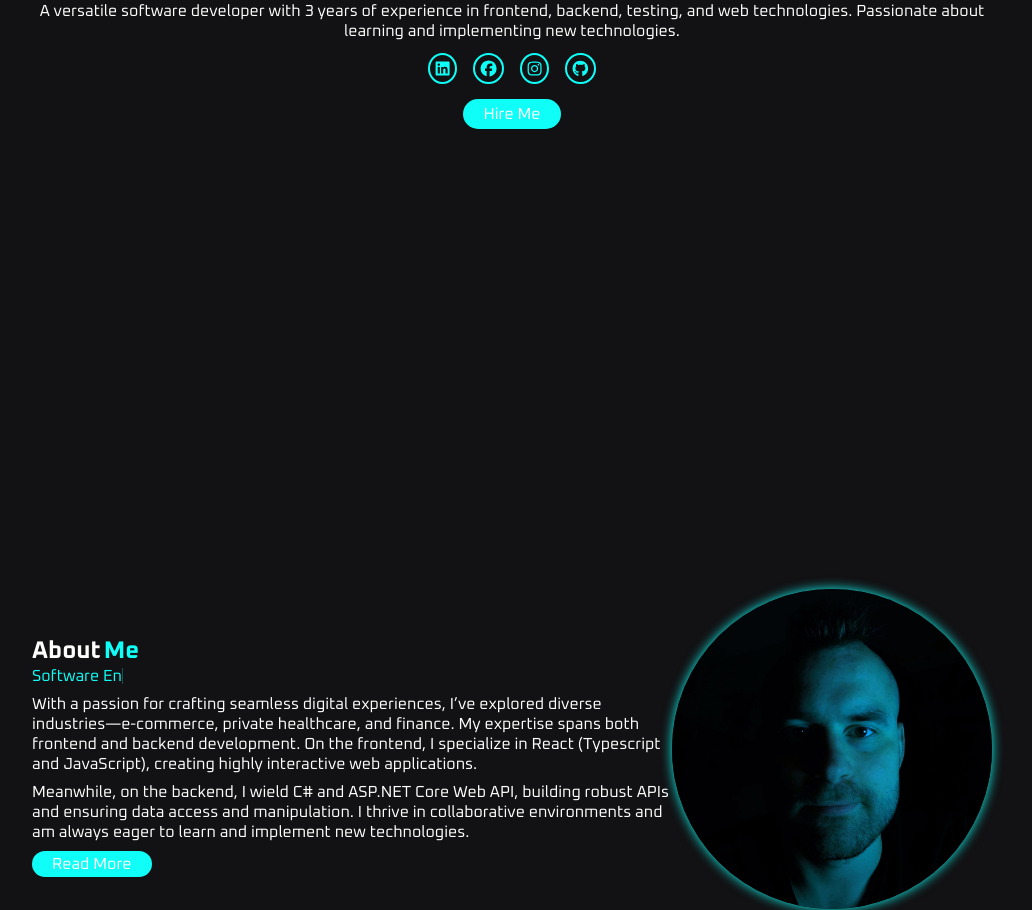
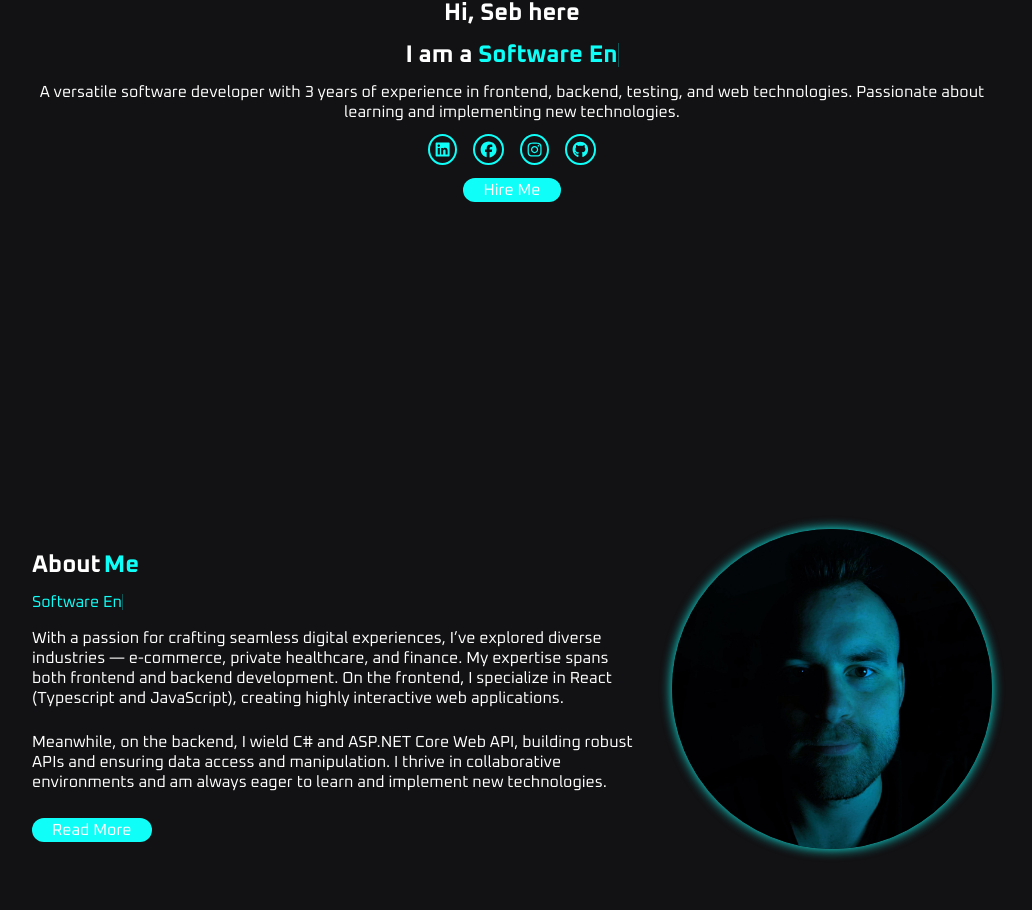
Before and after one commit to sebastian-meckovski/sebastian-meckovski.github.io, a React (Create React App) app: page / in a window 1280 px wide. Shown: the part 499-1409 px from the top of the page, without its empty margins (128-1160 px from the left). Built offline with nearby package versions, Linux system fonts and the light colour scheme; no server answers.

Commit message:
styling redone

```diff
--- a/src/App.scss
+++ b/src/App.scss
@@ -28,12 +28,40 @@ body {
 }
 
 main {
+  display: flex;
+  align-items: center;
+  flex-direction: column;
   max-width: 60rem;
   margin: auto;
-  padding: 0rem 1rem 1rem 1rem;
+  padding: 1rem 1rem 1rem 1rem;
+  gap: 1rem;
+
   section:not(:first-child) {
-    padding-top: 5rem
+    padding-top: 4rem;
   }
+
+  @media (max-width: 48rem) {
+    padding: 0.5rem 1rem 1rem 1rem;
+    section:not(:first-child) {
+      padding-top: 3rem
+    }
+  }
+
+  @media (min-width: 1920px) {
+    max-width: 80%
+  }
+}
+
+section {
+  display: flex;
+  align-items: center;
+  text-align: center;
+  gap: 0rem;
+  min-height: calc(100vh - 7rem);
+
+  @media (min-width: 1920px) {
+    max-width: 80%;
+    min-height: none;
   }
 
   h1,
@@ -41,19 +69,47 @@ h2,
   h3,
   h4,
   h5,
-h6 {
+  h6,
+  img,
+  p,
+  button,
+  div {
     margin: 0.75rem 0 0 0;
+
+    @media (max-width: 48rem) {
+      margin: 1.5rem 0 0 0;
+    }
+  }
 }
 
-section {
+.section-container {
   display: flex;
   flex-direction: column;
   align-items: center;
-  text-align: center;
-  min-height: calc(100vh - 4rem);
-  h1, h2, h3, h4, h5, h6, img, p, button, div {
-    margin: 0.5rem 0 0 0;
+  margin: 0;
 }
+
+#about-me {
+  flex-direction: row;
+  gap: 2rem;
+
+  .about-me-left {
+    text-align: left;
+    display: flex;
+    flex-direction: column;
+    gap: 0.5rem;
+  }
+
+  @media (max-width: 48rem) {
+    flex-direction: column;
+  }
+
+  p {
+    margin: 0.5rem 0;
+
+    @media (max-width: 48rem) {}
+  }
+
 }
 
 .active {
@@ -69,7 +125,6 @@ header {
   width: 100%;
   background-color: $nav-color;
   color: white;
-  // backdrop-filter: blur(10px);
   .App-header-mobile-open {
     display: flex;
     flex-direction: column;
@@ -122,6 +177,7 @@ footer {
   align-items: center;
   flex-direction: column;
   font-size: small;
+  padding: 1.25rem 0rem 0rem 0rem;
 }
 
 .burger-button {
@@ -202,12 +258,26 @@ nav {
   @media (min-width: 48rem) {
     display: flex;
   }
+
+  @media (min-width: 1920px) {
+    max-width: 80%
+  }
+
 }
 
 
 .App-header-left {
   display: flex;
   gap: 3px;
+
+  h1,
+  h2,
+  h3,
+  h4,
+  h5,
+  h6 {
+    margin: 0.5rem 0rem;
+  }
 
   @media (min-width: 48rem) {
     position: relative;
@@ -220,6 +290,21 @@ nav {
 
   :nth-child(2) {
     color: $accent-color;
+  }
+}
+
+.About-me-header {
+  @extend .App-header-left;
+  min-height: 1rem;
+  margin-top: 0;
+
+  h1,
+  h2,
+  h3,
+  h4,
+  h5,
+  h6 {
+    margin: 0.25rem 0rem;
   }
 }
 
@@ -241,10 +326,14 @@ nav {
   border-radius: 100%;
   box-shadow: 0 0 0.75rem $accent-color;
   transition: 0.4s ease-in-out;
-  margin: 1rem 0;
+  margin: 0 0 1rem 0;
 
   &:hover {
     box-shadow: 0 0 2rem $accent-color;
+  }
+
+  @media (max-width: 30rem) {
+    max-width: 90%;
   }
 }
 
@@ -332,9 +421,17 @@ nav {
   98.7655%, 100.0000% { content: "" }
 }
 
+
 @keyframes blink {
-  0%, 100% { opacity: 1; }
-  50% { opacity: 0; }
+
+  0%,
+  100% {
+    opacity: 1;
+  }
+
+  50% {
+    opacity: 0;
+  }
 }
 
 .typewriter {
@@ -367,12 +464,6 @@ nav {
     animation: none;
   }
 
-  @keyframes sequencePopup {
-    0%, 100% { content: "developer"; }
-    25% { content: "writer"; }
-    50% { content: "reader"; }
-    75% { content: "human"; }
-  }
 
   .typewriter::before {
     content: "developer";
@@ -382,7 +473,6 @@ nav {
 
 .icons-container {
   display: flex;
-  margin: 0.75rem 0 0.75rem 0;
   gap: 1rem;
 }
 
@@ -392,21 +482,11 @@ nav {
   padding: 0.35rem;
   color: $accent-color;
   transition: 0.4s ease-in-out;
-  &:hover{
+
+  &:hover {
     background-color: #0ffff8;
     box-shadow: 0 0 1.2rem $accent-color;
     color: white;
     scale: 1.25;
   }
 }
-
-#about-me{
-  display: flex;
-  flex-direction: row;
-  .about-me-left{
-    text-align: left;
-  }
-  @media (max-width: 48rem) {
-    flex-direction: column;
-  }
-}
--- a/src/components/Button/Button.scss
+++ b/src/components/Button/Button.scss
@@ -6,7 +6,7 @@ $transparent-color: #ffffff00;
 
 .custom-button {
     border-radius: 1rem;
-    padding: 0.3rem 1.25rem;
+    padding: 0.25rem 1.25rem;
     background-color: $accent-color;
     color: $font-color;
     border: none;
--- a/src/pages/MainPage.jsx
+++ b/src/pages/MainPage.jsx
@@ -1,13 +1,14 @@
 import React from "react";
 import sebImage from '../assets/PXL_20240226_132844396.NIGHT.jpg'
-// import { Button } from "../components/Button/Button";
 import { Links } from "../components/Links";
 import '../components/Button/Button.scss'
+import { Link } from "react-router-dom";
 
 export const MainPage = () => {
     return (
         <>
             <section id="/">
+                <div className="section-container">
                     <img className="about-me-image" src={sebImage} alt="Sebastian" />
                     <h1>Hi, Seb here</h1>
                     <h2 className="placeholder">
@@ -18,38 +19,50 @@ export const MainPage = () => {
                     <p> A versatile software developer with 3 years of experience in frontend, backend, testing,
                         and web technologies. Passionate about learning and implementing new technologies.</p>
                     <Links />
+                    <div>
                         <a className="custom-button" href="#contact">Hire Me</a>
+                    </div>
+                </div>
             </section>
             <section id="about-me">
+                <div className="section-container">
                     <div className="about-me-left">
-                    <div className='App-header-left'>
+                        <div className='About-me-header'>
                             <h1>About</h1>
                             <h1>Me</h1>
                         </div>
                         <span className="typewriter"></span>
                         <p>
-                        With a passion for crafting seamless digital experiences, I’ve explored diverse industries—e-commerce, private healthcare, and finance.
+                            With a passion for crafting seamless digital experiences, I’ve explored diverse industries — e-commerce, private healthcare, and finance.
                             My expertise spans both frontend and backend development. On the frontend, I specialize in React (Typescript and JavaScript), creating highly interactive web applications.
                         </p>
                         <p>
                             Meanwhile, on the backend, I wield C# and ASP.NET Core Web API, building robust APIs and ensuring data access and manipulation. I thrive in collaborative environments and am
                             always eager to learn and implement new technologies.
                         </p>
-                    <div style={{margin: '0.75rem 0'}}>
-                        <a className="custom-button" href="#contact">Read More</a>
+                        <div style={{ margin: '0.75rem 0' }}>
+                            <Link to="about-me" className="custom-button">Read More</Link>
                         </div>
                     </div>
+                </div>
+                <div>
                     <img className="about-me-image" src={sebImage} alt="Sebastian" />
-
+                </div>
             </section>
             <section id="tech-stack">
+                <div className="section-container">
                     My Tech Stack
+                </div>
             </section>
             <section id="portfolio">
+                <div className="section-container">
                     Portfolio
+                </div>
             </section>
             <section id="contact">
+                <div className="section-container">
                     Contact
+                </div>
             </section>
         </>
     )
```
Lines whose indentation alone changed are shown as unchanged.
